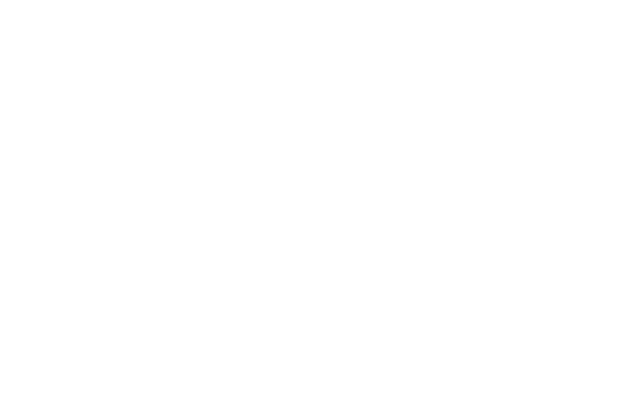
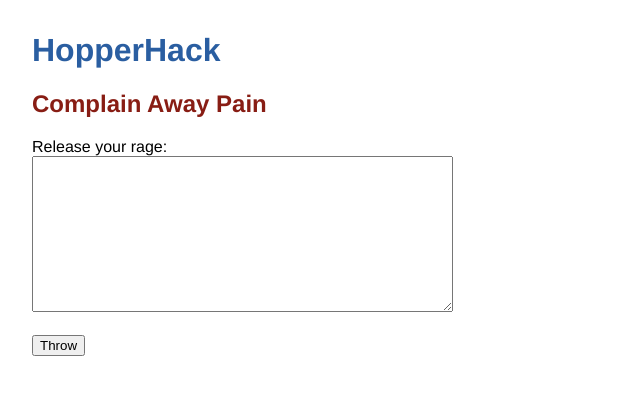
Before and after one commit to popplio2/hopper-hack, a plain HTML site: page index.html in a window 1280 px wide. Shown: the whole page, without its empty margins (0-640 px from the left). Drawn offline with Linux system fonts and the light colour scheme.

Commit message:
created homepage textbox and headers

```diff
--- a/app.js
+++ b/app.js
@@ -0,0 +1,4 @@
+const throw2 = document.getElementById("throw");
+throw2.addEventListener("click", console.log("hi"));
+
+const text = document.getElementById("text");
--- a/index.html
+++ b/index.html
@@ -4,9 +4,28 @@
     <meta http-equiv="X-UA-Compatible" content="IE=edge" />
     <meta name="viewport" content="width=device-width, initial-scale=1.0" />
     <link rel="stylesheet" href="style.css" />
-    <title>Document</title>
+    <title>HopperHacks</title>
+
   </head>
   <body>
+    <header>
+      <h1>HopperHack</h1>
+      <h2>Complain Away Pain</h2>
+    </header>
+
     <script src="app.js"></script>
+    <div class = ""
+    <div class = "textbox">
+      <label for="textbox">Release your rage: </label>
+      <br>
+      <textarea id = "freeform" name = "freeform" rows = "10" cols = "50"></textarea>
+    </div>
+
+    <div class = "throw2">
+      <br>
+      <button id="throw2">Throw</button>
+      <br>
+    </div>
+
   </body>
 </html>
--- a/style.css
+++ b/style.css
@@ -0,0 +1,19 @@
+body {
+    font-family: "Benton Sans", "Helvetica Neue", helvetica, arial, sans-serif;
+    margin: 2em;
+  }
+
+h1 {
+    font-style: bold;
+    color: #2a5ea1;
+  }
+
+ h2 {
+    font-style: bold;
+    color: #881d14;
+  }
+
+
+ button {
+    margin-top: 5px;
+  }
```
